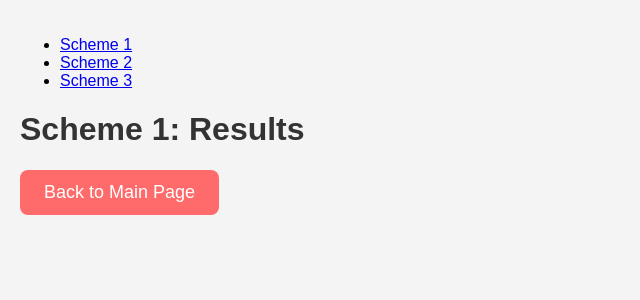
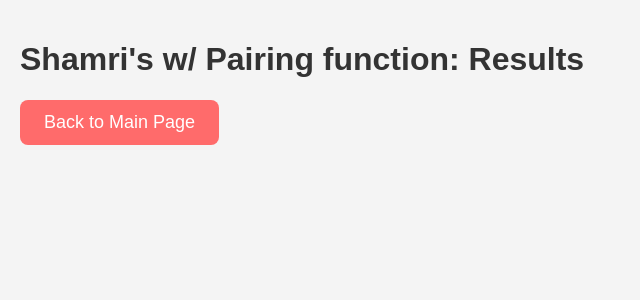
Before and after one commit to HarmanST/IndividualProject, a Flask app: template templates/scheme1.html in a window 1280 px wide. Shown: the top 300 px of the page, without its empty margins (0-640 px from the left). Run offline with Flask 3, Linux system fonts and the light colour scheme; the template is opened without the code that fills it, so the values that code supplies are empty.

Commit message:
small design adjustments

```diff
--- a/templates/index.html
+++ b/templates/index.html
@@ -31,8 +31,8 @@
     <!-- Scheme Selection Dropdown -->
     <label for="scheme">Choose Secret Sharing Scheme:</label>
     <select id="scheme" name="scheme" required>
-        <option value="scheme1">Scheme 1</option>
-        <option value="scheme2">Scheme 2</option>
+        <option value="scheme1">Shamri's w/ Pairing function</option>
+        <option value="scheme2">Shamri's w/ 2 polynomials</option>
         <option value="scheme3">Scheme 3</option>
     </select>
 
@@ -47,8 +47,6 @@
     </div>
 </div>
 
-<!-- Enhanced Back to Main Page Button -->
-<a href="{{ url_for('index') }}" class="button main-page-button">Back to Main Page</a>
 
 <!-- JavaScript for Map Functionality -->
 <script src="https://unpkg.com/leaflet@1.7.1/dist/leaflet.js"></script>
--- a/templates/scheme1.html
+++ b/templates/scheme1.html
@@ -7,16 +7,9 @@
     <link rel="stylesheet" href="{{ url_for('static', filename='styles.css') }}">
 </head>
 <body>
-<!-- Top Menu -->
-<nav>
-    <ul>
-        <li><a href="{{ url_for('index') }}">Scheme 1</a></li>
-        <li><a href="{{ url_for('scheme2') }}">Scheme 2</a></li>
-        <li><a href="#">Scheme 3</a></li>
-    </ul>
-</nav>
 
-<h1>Scheme 1: Results</h1>
+
+<h1>Shamri's w/ Pairing function: Results</h1>
 
 <!-- Enhanced Back to Main Page Button -->
 <a href="{{ url_for('index') }}" class="button main-page-button">Back to Main Page</a>
```
Also changed, not shown: templates/scheme2.html (+2 -9 lines).
